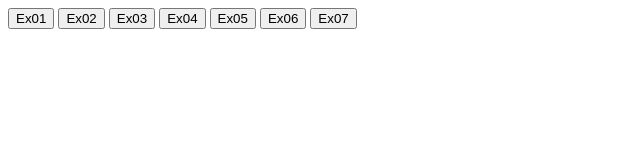
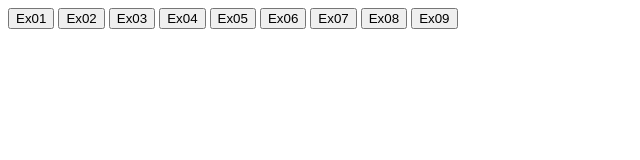
Before and after one commit to felipepaloschii/exercicios-de-javascript, a plain HTML site: page index.html in a window 1280 px wide. Shown: the whole page, without its empty margins (0-640 px from the left). Drawn offline with Linux system fonts and the light colour scheme.

Commit message:
add - ex08 e 09

```diff
--- a/ex08.js
+++ b/ex08.js
@@ -0,0 +1,13 @@
+function duas_variaveis() {
+
+    let A = 7;
+    let B = 12;
+
+    alert("A: " + A);
+    alert("B: " + B );
+
+    alert("Diferença entre A e B: " + (A-B));
+    alert("O dobro de A somado ao triplo da B: " + (A+A) + (B+B+B));
+    alert("Multiplicação de A e B: " + (A*B));
+
+}
--- a/ex09.js
+++ b/ex09.js
@@ -0,0 +1,10 @@
+function maior_menor() {
+
+    let A = 7;
+    let B = 12;
+
+    alert("A: " + A);
+    alert("B: " + B);
+
+    alert("Do maior pro menor: 12, 11, 10, 9, 8, 7");
+}
--- a/index.html
+++ b/index.html
@@ -16,6 +16,8 @@
     <button onclick="par_impar()">Ex05</button>
     <button onclick="vogal_consoante()">Ex06</button>
     <button onclick="sorveteria()">Ex07</button>
+     <button onclick="duas_variaveis()">Ex08</button>
+     <button onclick="maior_menor()">Ex09</button>
 
     <script src="ex01.js"></script>
     <script src="ex02.js"></script>
@@ -24,6 +26,8 @@
     <script src="ex05.js"></script>
     <script src="ex06.js"></script>
     <script src="ex07.js"></script>
+    <script src="ex08.js"></script>
+    <script src="ex09.js"></script>
 </body>
 
 </html>
```
